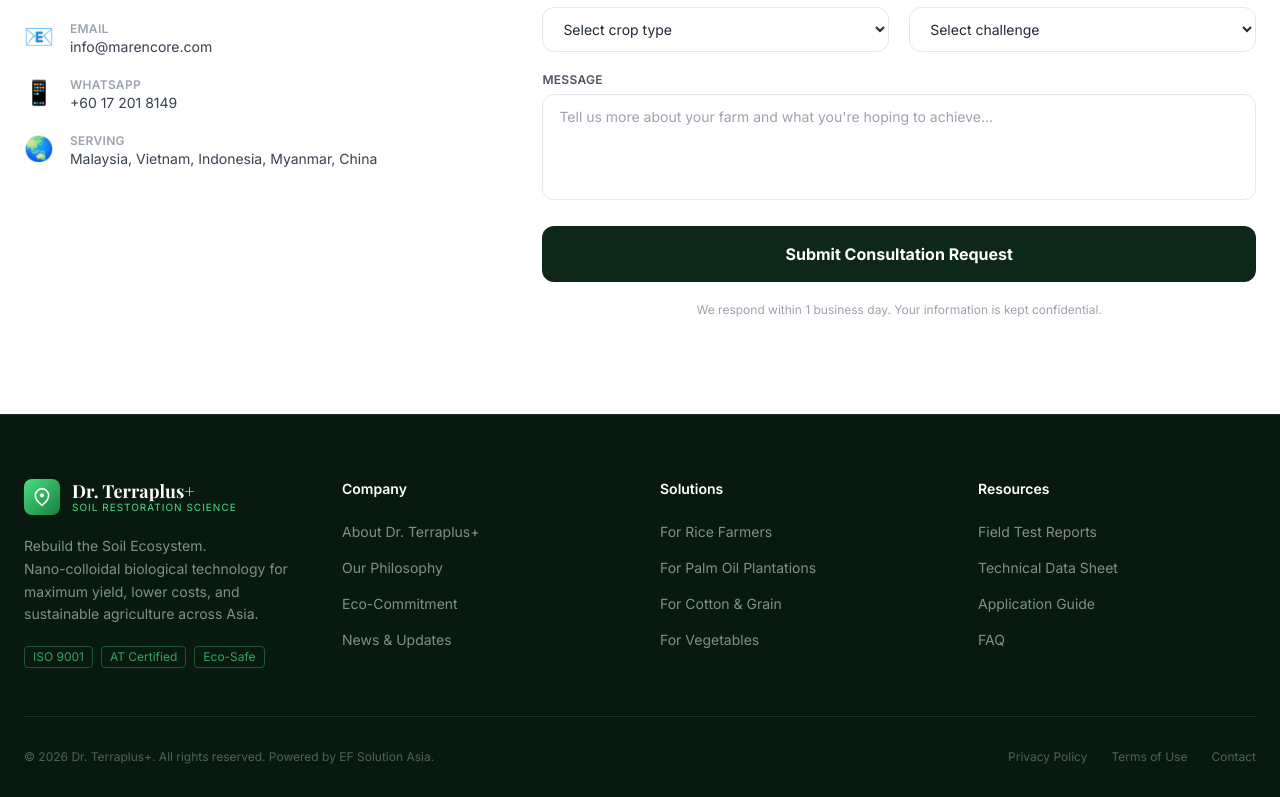
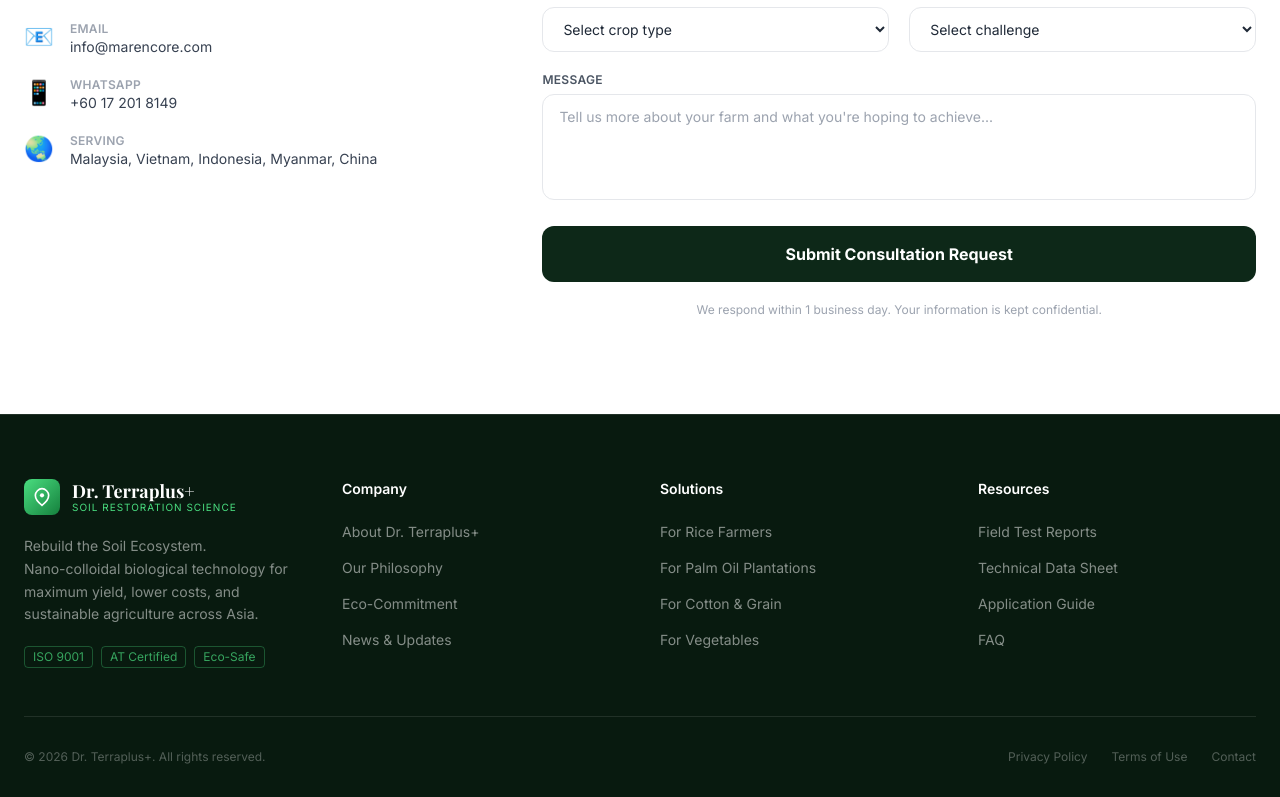
Before and after one commit to seansim-kor/TerraFlow-01, a React (Vite) app: page / in a window 1280 px wide. Shown: the part 7934-8731 px from the top of the page. Built offline with nearby package versions, Linux system fonts and the light colour scheme.

Commit message:
remove: Footer에서 'Powered by EF Solution Asia.' 문구 삭제

```diff
--- a/components/Footer.tsx
+++ b/components/Footer.tsx
@@ -55,7 +55,7 @@
 
         {/* Bottom bar */}
         <div className="border-t border-white/10 pt-8 flex flex-col md:flex-row items-center justify-between gap-4">
-          <p className="text-white/30 text-xs">© {new Date().getFullYear()} Dr. Terraplus+. All rights reserved. Powered by EF Solution Asia.</p>
+          <p className="text-white/30 text-xs">© {new Date().getFullYear()} Dr. Terraplus+. All rights reserved.</p>
           <div className="flex gap-6">
             {['Privacy Policy', 'Terms of Use', 'Contact'].map(l => (
               <a key={l} href="#" className="text-white/30 text-xs hover:text-white/60 transition-colors">{l}</a>
```
